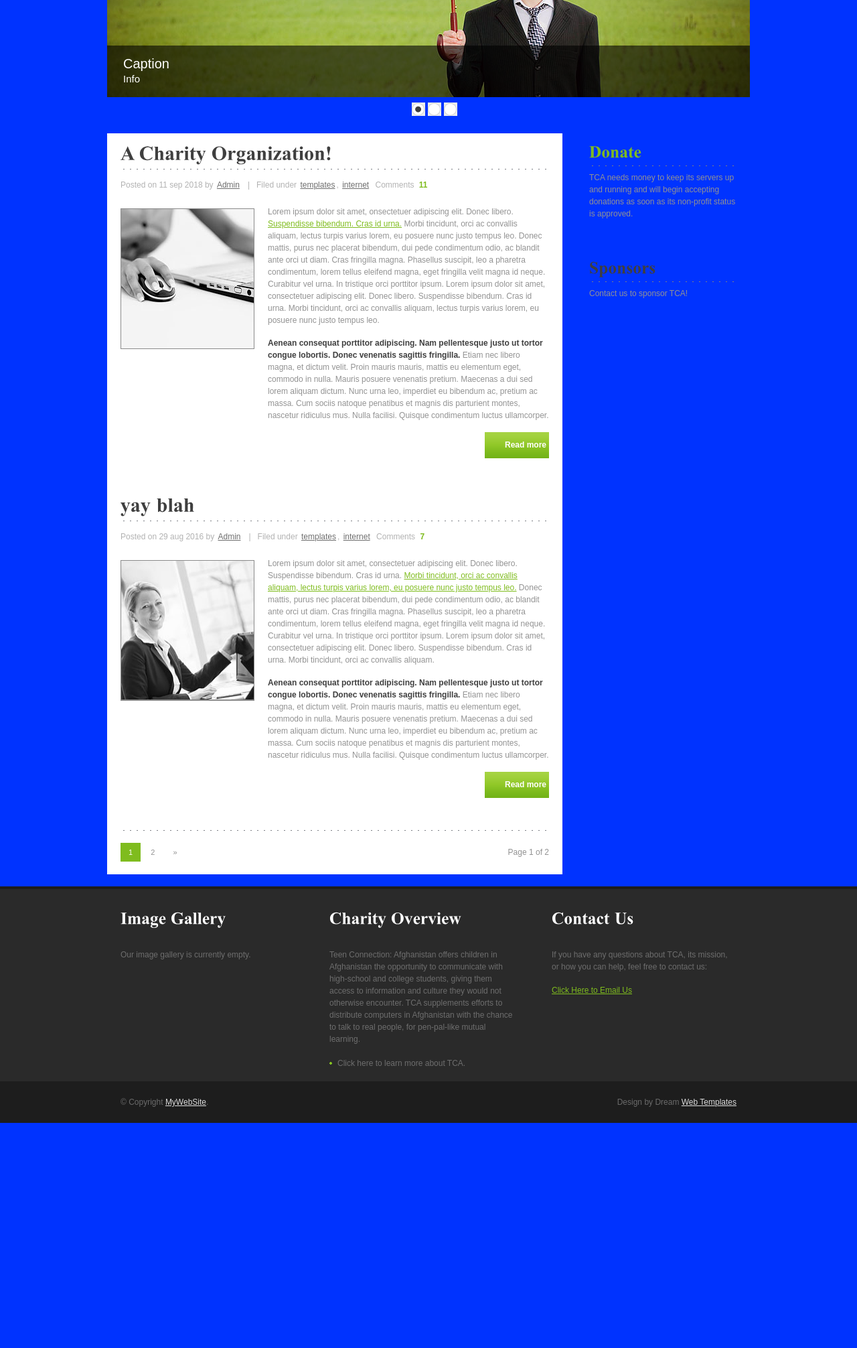
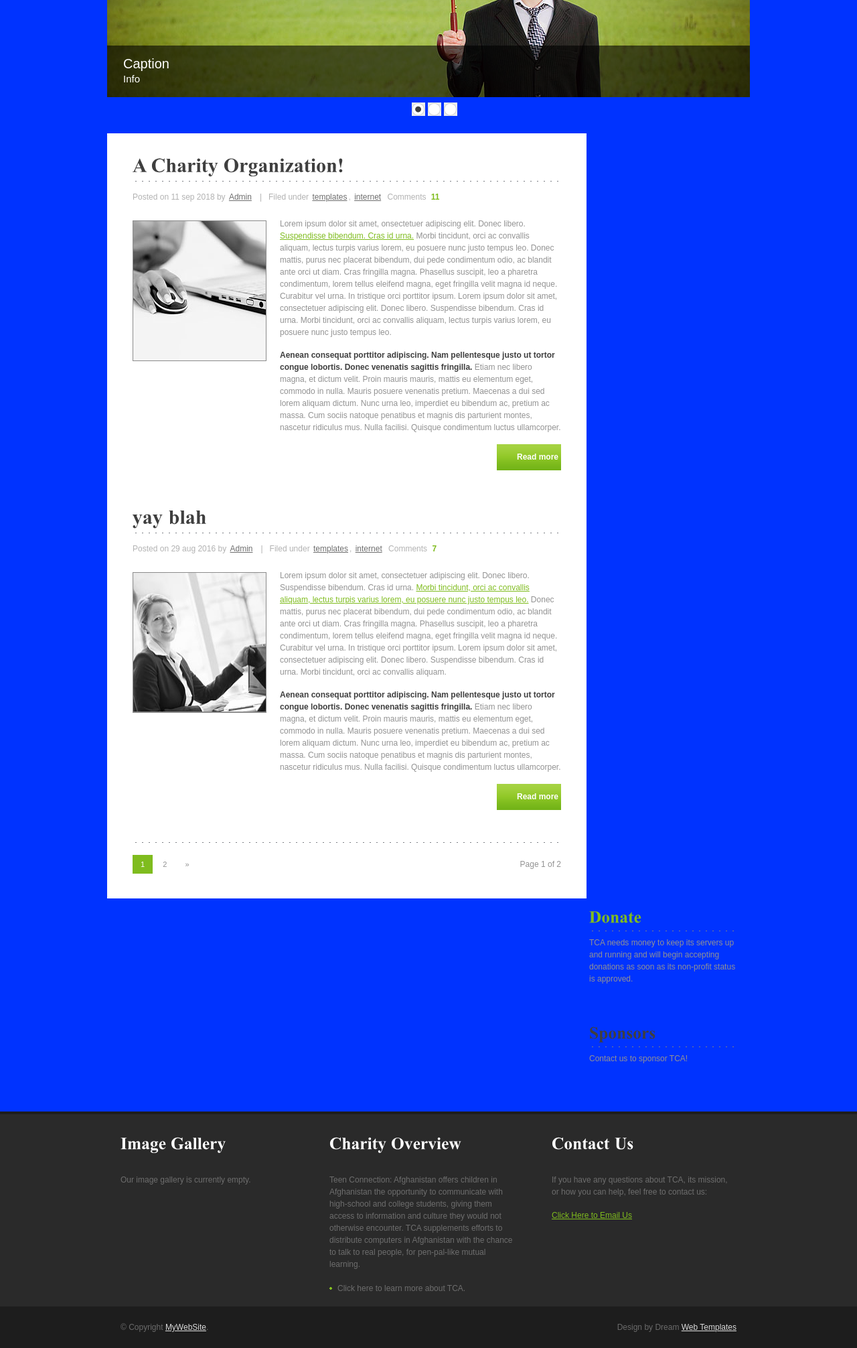
Before and after one commit to vinaymayar/TCA-Website, a PHP site: page /index.php in a window 1280 px wide. Shown: the part 425-2437 px from the top of the page at 67% size. Before the commit the page ends 2101 px from the top, so only its background shows below. Run offline with PHP 8.4, Linux system fonts and the light colour scheme.

Commit message:
changed style.css

```diff
--- a/css/style.css
+++ b/css/style.css
@@ -174,7 +174,7 @@ h1 small {
 }
 .content .mainbar {
 	margin:0;
-	padding:0;
+	padding:18px;
 	float:left;
 	width:680px;
 	background:#fff;
```
